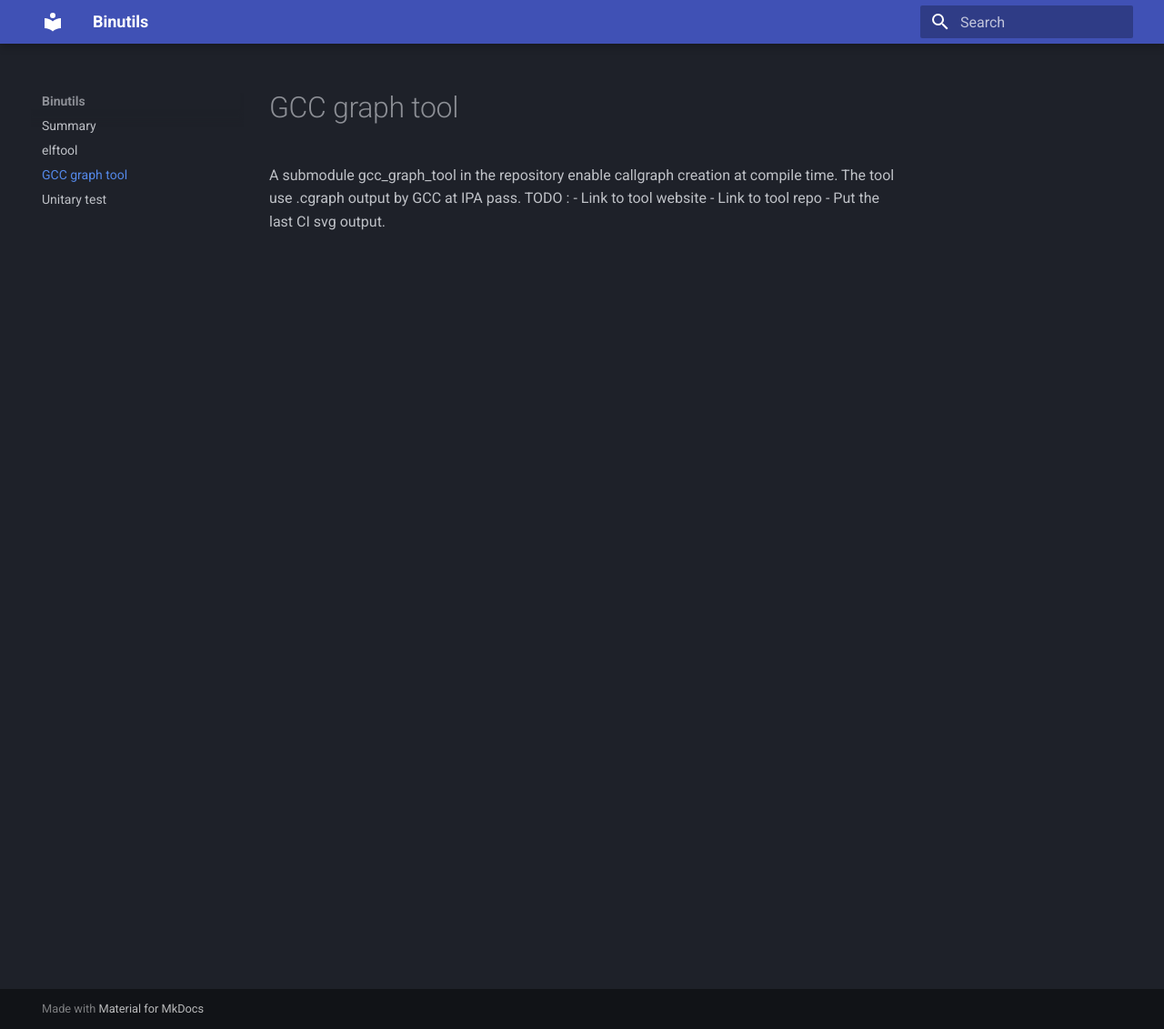
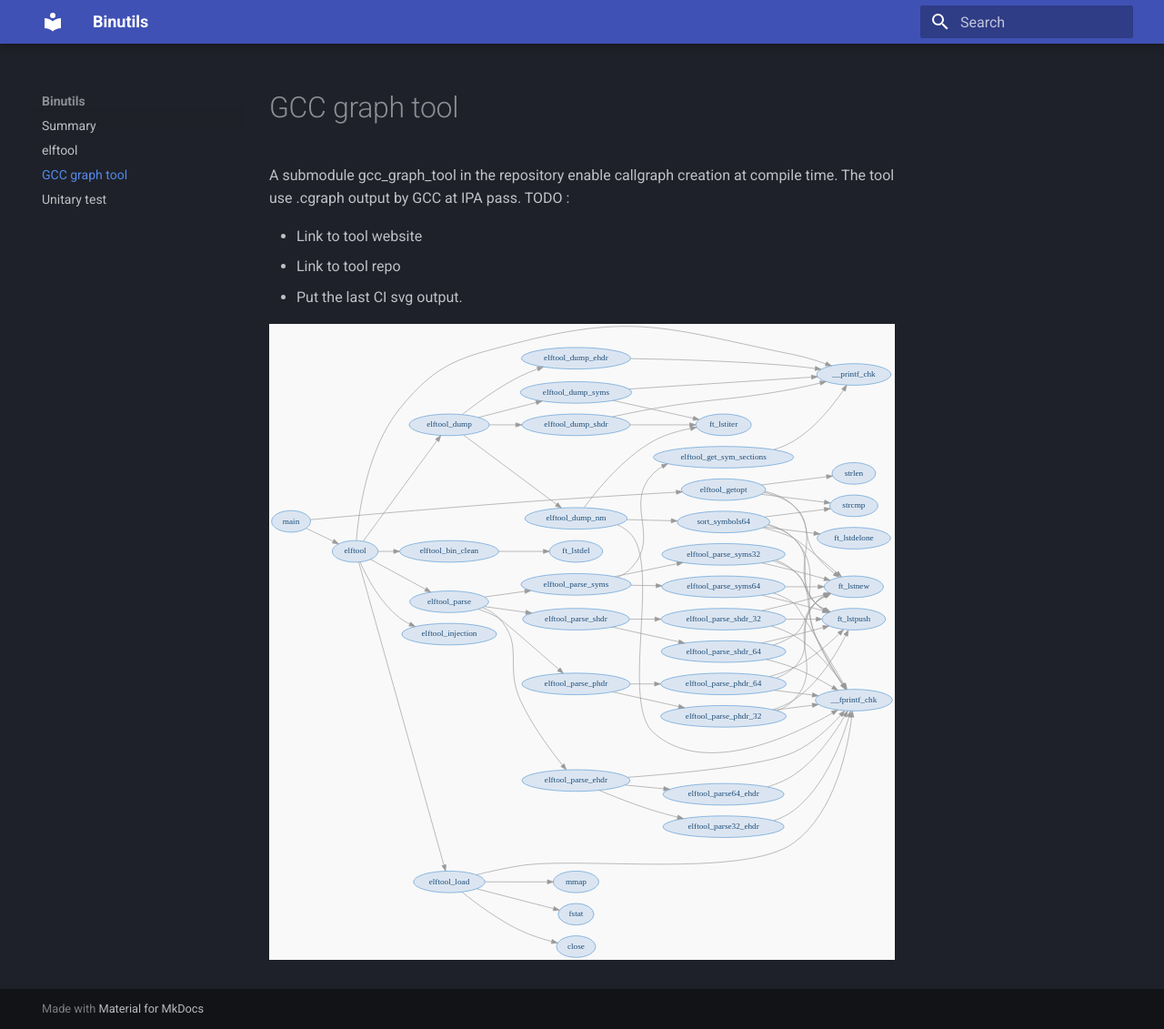
Before and after one commit to leonmariotto/binutils, an MkDocs documentation site: the page built from docs/gcc_graph_tool.md, in a window 1280 px wide and 1131 px high. Shown: the whole window at 91% size. Built offline with MkDocs 1.6.1 and Material for MkDocs 9.7.7, drawn with Linux system fonts in a browser that asks for light colours.

Commit message:
Improve docs

```diff
--- a/docs/gcc_graph_tool.md
+++ b/docs/gcc_graph_tool.md
@@ -3,6 +3,9 @@
 A submodule gcc_graph_tool in the repository enable callgraph creation at compile time.
 The tool use .cgraph output by GCC at IPA pass.
 TODO :
+
 - Link to tool website
 - Link to tool repo
 - Put the last CI svg output.
+
+![Alt text](callgraph.svg)
```
Also changed, not shown: docs/index.md (+1 -0 lines), docs/callgraph.svg (added).
